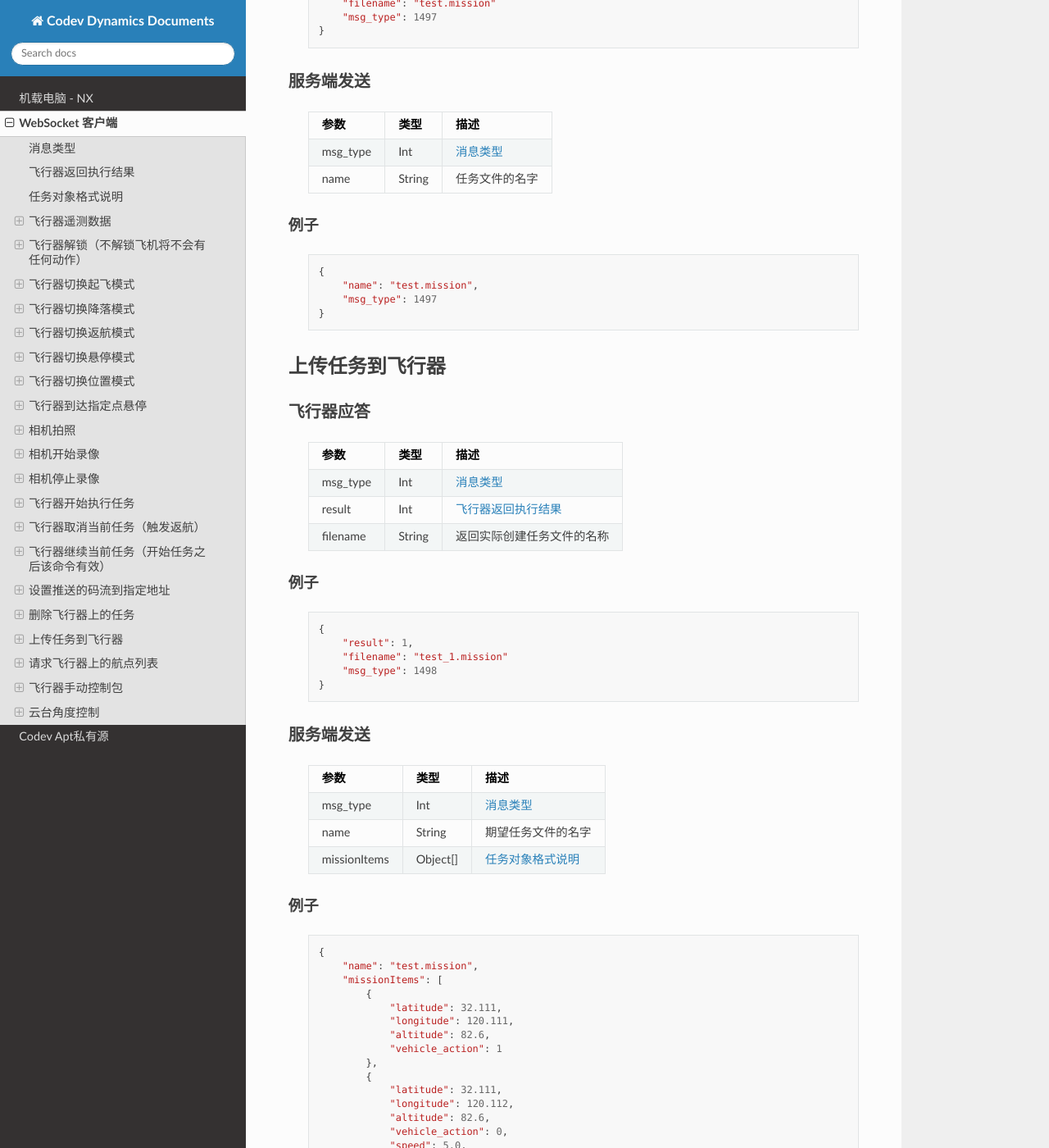
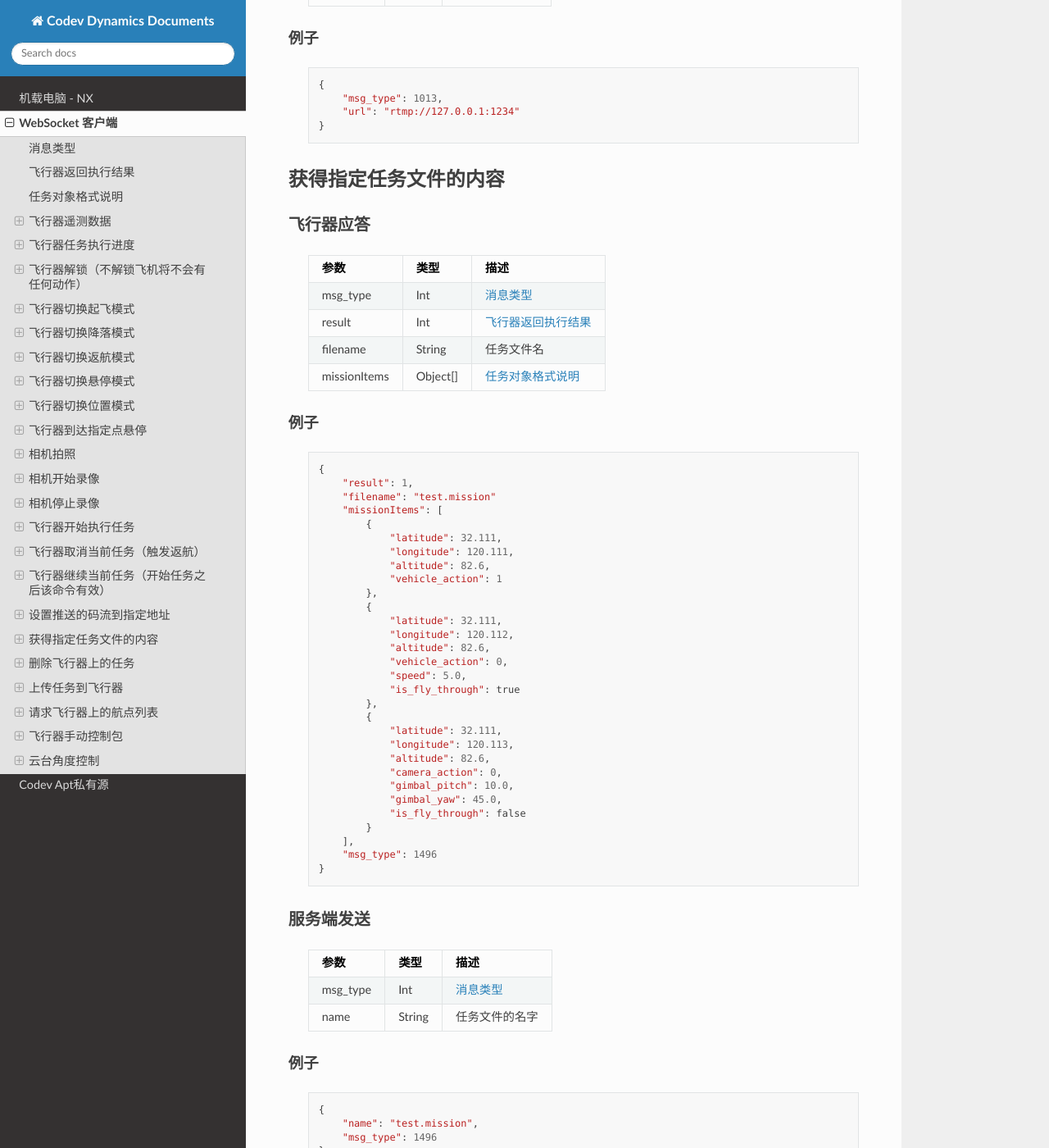
Before and after one commit to CodevDynamics/Docs, a Sphinx documentation site: the page built from source/interface/websocket.rst, in a window 1280 px wide and 1400 px high, scrolled down 13948 px. Shown: the whole window at 82% size. Built offline with Sphinx 7.4.7 and the Read the Docs theme 2.0.0, drawn with Linux system fonts in a browser that asks for light colours; some of the changed text lies outside the part shown.

Commit message:
Add 'get mission file content' and 'mission progress callback.'

```diff
--- a/source/apt/apt_service.rst
+++ b/source/apt/apt_service.rst
@@ -6,7 +6,7 @@ Codev Apt私有源
 -----------------
     ::
 
-        sudo sh -c 'echo "deb http://192.168.1.101:10240/ubuntu ./$(lsb_release -sc) nx" > /etc/apt/sources.list.d/codev-apt.list'
+        sudo sh -c 'echo "deb http://192.168.1.101:10240/ubuntu ./$(lsb_release -sc) main" > /etc/apt/sources.list.d/codev-apt.list'
         curl -s http://192.168.1.101:10240/codev.asc | sudo apt-key add -
 
 
@@ -14,5 +14,5 @@ Codev Apt私有源
 --------------------------
     ::
 
-        sudo sh -c 'echo "deb http://nest.codevdynamics.com:10240/ubuntu ./$(lsb_release -sc) nx" > /etc/apt/sources.list.d/codev-apt.list'
+        sudo sh -c 'echo "deb http://nest.codevdynamics.com:10240/ubuntu ./$(lsb_release -sc) main" > /etc/apt/sources.list.d/codev-apt.list'
         curl -s http://nest.codevdynamics.com:10240/codev.asc | sudo apt-key add -
--- a/source/interface/websocket.rst
+++ b/source/interface/websocket.rst
@@ -12,6 +12,7 @@ WebSocket 客户端
     消息类型      发送方        接收方      是否应答     描述
     ===========  ============ ============= ======== ===============================
     1             飞行器         服务器        否       :ref:`telemetry-label`
+    2             飞行器         服务器        否       :ref:`mission-progress-label`
     1000          服务器         飞行器        是       :ref:`arm-label`
     1001          服务器         飞行器        是       :ref:`takeoff-label`
     1002          服务器         飞行器        是       :ref:`land-label`
@@ -26,6 +27,7 @@ WebSocket 客户端
     1011          服务器         飞行器        是       :ref:`cancel-mission-label`
     1012          服务器         飞行器        是       :ref:`continue-mission-label`
     1013          服务器         飞行器        是       :ref:`push-rtmp-video-stream-label`
+    1496          服务器         飞行器        是       :ref:`get-mission-file-content-label`
     1497          服务器         飞行器        是       :ref:`delete-mission-file-label`
     1498          服务器         飞行器        是       :ref:`upload-mission-file-label`
     1499          服务器         飞行器        是       :ref:`request-mission-list-label`
@@ -136,6 +138,33 @@ WebSocket 客户端
             "aircraft_speed": 0.05999999866,
             "battery_percent": 100,
             "msg_type": 1
+        }
+
+.. _mission-progress-label:
+
+飞行器任务执行进度
+-----------------------
+
+飞行器发送
+^^^^^^^^^^^^^^^
+    ================= =========  ======== ===============================
+    参数                类型       缺省      描述
+    ================= =========  ======== ===============================
+    msg_type           Int         否       :ref:`msg-type-label`
+    step               Int         否      0: 检查任务；1: 上传任务；2: 执行任务
+    total              Int         否      当前步骤总进度
+    sequence           Int         否      当前步骤进度
+    ================= =========  ======== ===============================
+
+例子
+""""""""""""
+    ::
+
+        {
+            "step": 0,
+            "total": 100,
+            "sequence": 10,
+            "msg_type": 2
         }
 
 .. _arm-label:
@@ -726,6 +755,77 @@ WebSocket 客户端
             "url": "rtmp://127.0.0.1:1234"
         }
 
+.. _get-mission-file-content-label:
+
+获得指定任务文件的内容
+----------------------------------------------
+
+飞行器应答
+^^^^^^^^^^^^^^^
+
+    ============= ========== ===============================
+    参数           类型       描述
+    ============= ========== ===============================
+    msg_type       Int       :ref:`msg-type-label`
+    result         Int       :ref:`result-label`
+    filename       String    任务文件名
+    missionItems   Object[]  :ref:`mission-object-label`
+    ============= ========== ===============================
+
+例子
+""""""""""""
+    ::
+
+        {
+            "result": 1,
+            "filename": "test.mission"
+            "missionItems": [
+                {
+                    "latitude": 32.111,
+                    "longitude": 120.111,
+                    "altitude": 82.6,
+                    "vehicle_action": 1
+                },
+                {
+                    "latitude": 32.111,
+                    "longitude": 120.112,
+                    "altitude": 82.6,
+                    "vehicle_action": 0,
+                    "speed": 5.0,
+                    "is_fly_through": true
+                },
+                {
+                    "latitude": 32.111,
+                    "longitude": 120.113,
+                    "altitude": 82.6,
+                    "camera_action": 0,
+                    "gimbal_pitch": 10.0,
+                    "gimbal_yaw": 45.0,
+                    "is_fly_through": false
+                }
+            ],
+            "msg_type": 1496
+        }
+
+服务端发送
+^^^^^^^^^^^^^^^
+
+    =============  ======== ===============================
+    参数            类型       描述
+    =============  ======== ===============================
+    msg_type       Int       :ref:`msg-type-label`
+    name           String    任务文件的名字
+    =============  ======== ===============================
+
+例子
+""""""""""""
+    ::
+
+        {
+            "name": "test.mission",
+            "msg_type": 1496
+        }
+
 .. _delete-mission-file-label:
 
 删除飞行器上的任务
```
